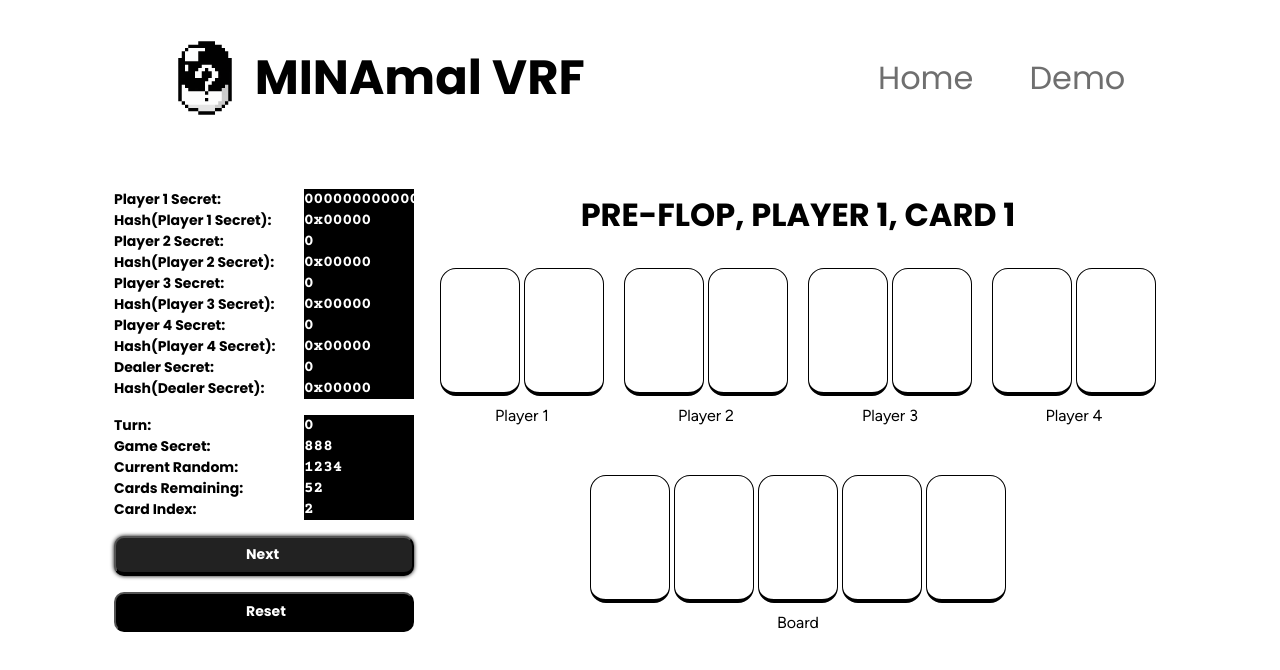
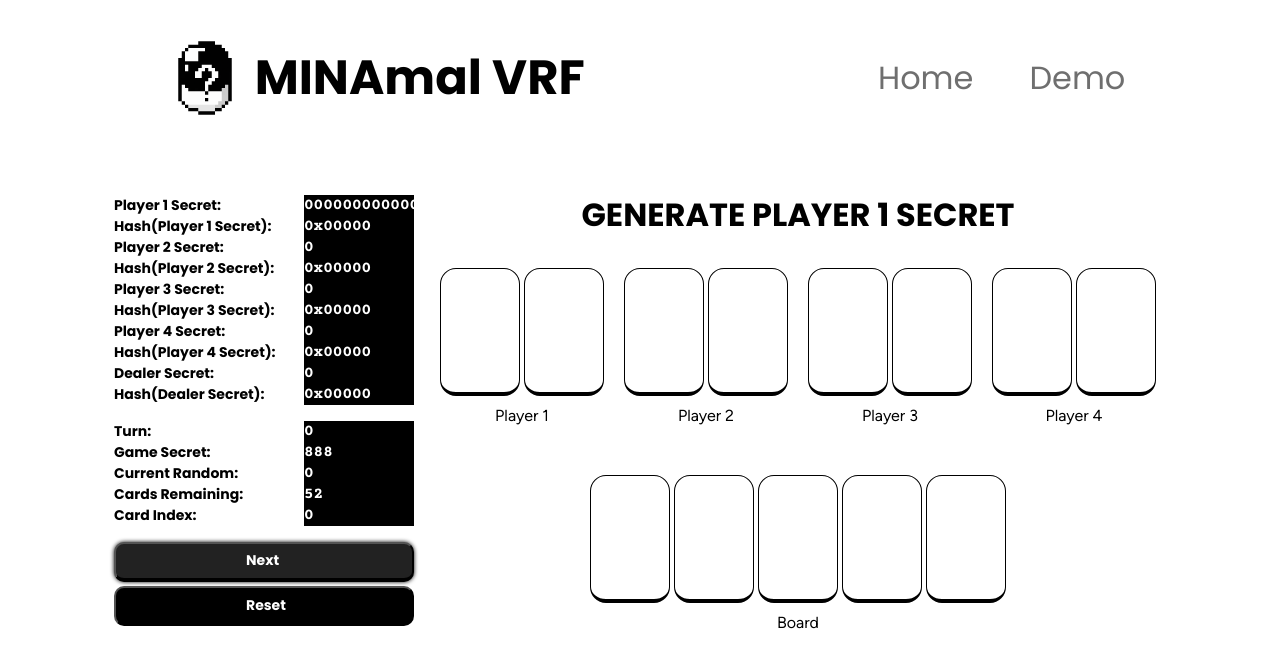
Before and after one commit to zKatcha/zKatcha, a SvelteKit app in the folder packages/app/: page /demo in a window 1280 px wide. Shown: the top 670 px of the page. Built offline with nearby package versions, Linux system fonts and the light colour scheme.

Commit message:
feat: update states

```diff
--- a/packages/app/src/components/Button/Button.svelte
+++ b/packages/app/src/components/Button/Button.svelte
@@ -34,7 +34,10 @@
 
   function getCard(): Card {
     // Generate Random Number
-    _cardIndex = Math.floor(Math.random() * 100) % _currentDeck.length;
+    let _randomNumber = Math.floor(Math.random() * 100);
+    currentRandom.set(_randomNumber);
+    _cardIndex = _randomNumber % _currentDeck.length;
+    cardIndex.set(_cardIndex);
     let selectedCard: Card | undefined;
     if (_currentDeck.length > 0) {
       let spliced = _currentDeck.splice(_cardIndex, 1);
@@ -51,8 +54,10 @@
 
     // Mock Code (Update Game Board)
     let newHandState: HandInfo;
-    let newCard: Card = getCard();
-    console.log("🚀 | gameState.subscribe | newCard:", newCard);
+    let newCard;
+    if (_gameState > 0) {
+      newCard = getCard();
+    }
     if (_gameState == 1) {
       newHandState = {
         ..._handState,
@@ -146,14 +151,6 @@
         return value + 1;
       }
     });
-    console.log("Button clicked");
-    console.log(Math.floor(Math.random() * 100) % 52);
-
-    // Set Random
-
-    // Set Card Index
-
-    // Set Cards Left
   }
 </script>
 
--- a/packages/app/src/components/Display/GameInfoDisplay.svelte
+++ b/packages/app/src/components/Display/GameInfoDisplay.svelte
@@ -2,18 +2,38 @@
   import type { LineInfo, SecretInfo } from "../../types";
   import GameInfoDisplay from "./GameInfoDisplay.svelte";
   import GameInfoLine from "./DisplayLine.svelte";
-  import { secretInfo } from "../../stores";
+  import { cardIndex, currentDeck, currentRandom, gameState, secretInfo } from "../../stores";
 
   let _secretInfo: SecretInfo;
+  let _gameState: string = "0";
+  let _currentRandom: string = "0";
+  let _cardsRemaining: string = "0";
+  let _cardIndex: string = "0";
 
   secretInfo.subscribe((value) => {
     _secretInfo = value;
   });
 
-  let lines: LineInfo[] = [
+  gameState.subscribe((value) => {
+    _gameState = value.toString();
+  });
+
+  cardIndex.subscribe((value) => {
+    _cardIndex = value.toString();
+  });
+
+  currentRandom.subscribe((value) => {
+    _currentRandom = value.toString();
+  });
+
+  currentDeck.subscribe((value) => {
+    _cardsRemaining = value.length.toString();
+  });
+
+  $: lines = [
     {
       name: "Turn",
-      value: "0",
+      value: _gameState,
     },
     {
       name: "Game Secret",
@@ -21,15 +41,15 @@
     },
     {
       name: "Current Random",
-      value: "1234",
+      value: _currentRandom,
     },
     {
       name: "Cards Remaining",
-      value: "52",
+      value: _cardsRemaining,
     },
     {
       name: "Card Index",
-      value: "2",
+      value: _cardIndex,
     },
   ];
 </script>
--- a/packages/app/src/routes/demo/+page.svelte
+++ b/packages/app/src/routes/demo/+page.svelte
@@ -12,6 +12,12 @@
   let _gameState: number;
 
   let gameStateTitles = [
+    "GENERATE PLAYER 1 SECRET",
+    "GENERATE PLAYER 2 SECRET",
+    "GENERATE PLAYER 3 SECRET",
+    "GENERATE PLAYER 4 SECRET",
+    "GENERATE PLAYER DEALER SECRET",
+    "GENERATE GAME SECRET",
     "PRE-FLOP, PLAYER 1, CARD 1",
     "PRE-FLOP, PLAYER 2, CARD 1",
     "PRE-FLOP, PLAYER 3, CARD 1",
@@ -32,8 +38,6 @@
   gameState.subscribe((value) => {
     _gameState = value;
     gameStateTitle = gameStateTitles[value];
-    console.log("gameState", value);
-    console.log("gameStateTitle", gameStateTitles[value]);
   });
 </script>
 
@@ -42,8 +46,10 @@
     <VerticalStack>
       <SecretsDisplay />
       <GameInfoDisplay />
-      <Button />
-      <ResetButton />
+      <button-stack>
+        <Button />
+        <ResetButton />
+      </button-stack>
     </VerticalStack>
     <VerticalStack>
       <title>{gameStateTitle}</title>
@@ -68,4 +74,13 @@
 
     color: #000000;
   }
+
+  button-stack {
+    display: flex;
+    flex-direction: column;
+    justify-content: center;
+    align-items: center;
+    width: 100%;
+    gap: 4px;
+  }
 </style>
```
